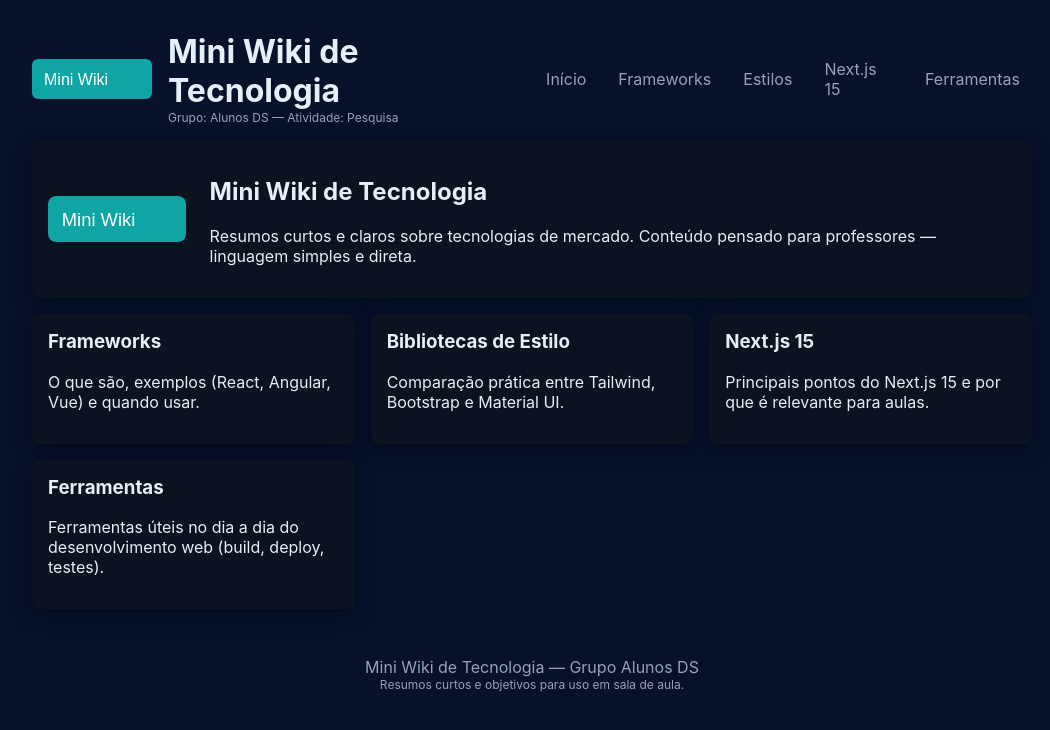
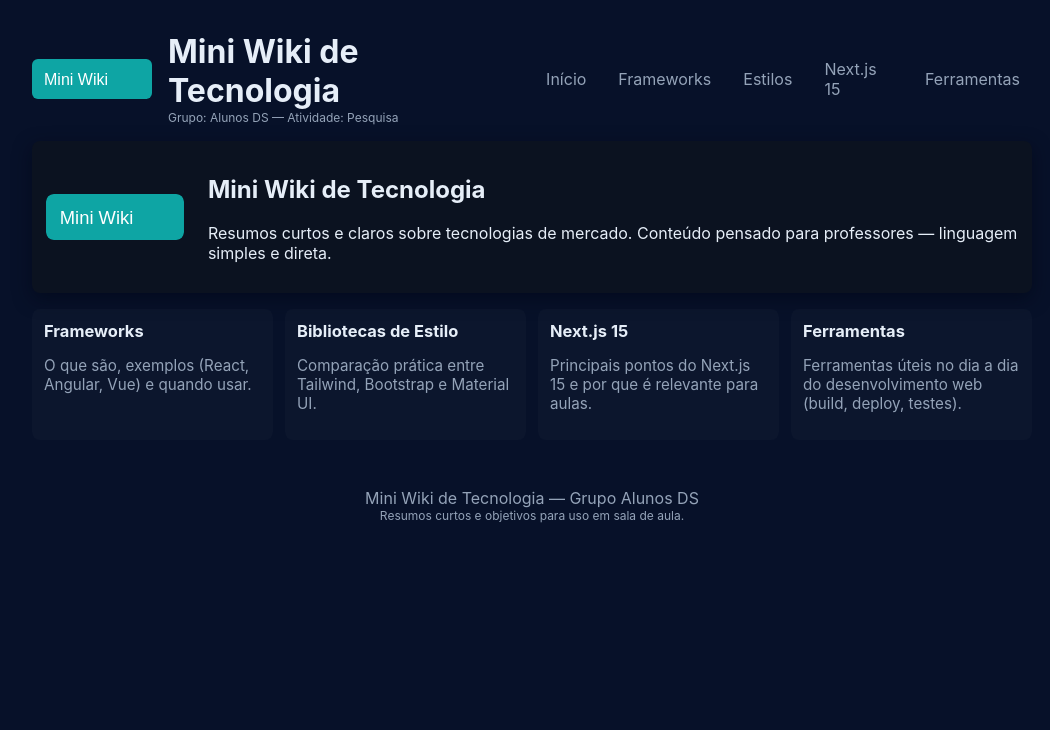
Before and after one commit to mateussousaaaa00-blip/fremeworks-pesquisa, a Next.js app: page / in a window 1280 px wide. Shown: the top 730 px of the page, without its empty margins (108-1158 px from the left). Built offline with nearby package versions, Linux system fonts and the light colour scheme.

Commit message:
ui: compactar e organizar página Next.js 15  visual mais simples e espaçamento reduzido

```diff
--- a/components/InfoCard.jsx
+++ b/components/InfoCard.jsx
@@ -1,8 +1,8 @@
 export default function InfoCard({title, children}){
   return (
-    <div className="card">
-      <h3 style={{marginTop:0}}>{title}</h3>
-      <div>{children}</div>
+    <div className="info-card">
+      <h3>{title}</h3>
+      <div className="muted-small">{children}</div>
     </div>
   )
 }
--- a/styles/globals.css
+++ b/styles/globals.css
@@ -13,8 +13,12 @@ body{
   color: #e6eef8;
 }
 .container{max-width:1000px;margin:0 auto;padding:2rem}
-.card{background:var(--card);padding:1rem;border-radius:8px;box-shadow:0 6px 18px rgba(2,6,23,0.6);}
-.grid{display:grid;grid-template-columns:repeat(auto-fit,minmax(240px,1fr));gap:1rem}
+.card{background:var(--card);padding:0.85rem;border-radius:8px;box-shadow:0 6px 18px rgba(2,6,23,0.6);}
+.grid{display:grid;grid-template-columns:repeat(auto-fit,minmax(220px,1fr));gap:0.75rem}
+.grid-2{display:grid;grid-template-columns:repeat(2,1fr);gap:0.75rem}
+.info-card{background:rgba(255,255,255,0.02);padding:12px;border-radius:8px}
+.info-card h3{margin:0 0 8px 0;font-size:1.03rem}
+.muted-small{color:var(--muted);font-size:0.95rem}
 .nav{display:flex;gap:0.5rem;align-items:center}
 .nav a{color:var(--muted);padding:0.5rem 0.75rem;border-radius:6px;text-decoration:none}
 .nav a:hover{background:var(--glass);color:var(--accent)}
```
Also changed, not shown: app/next15/page.jsx (+17 -21 lines).
